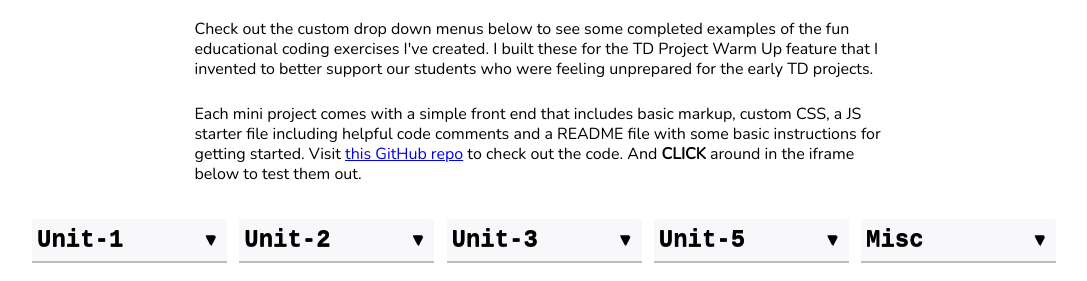
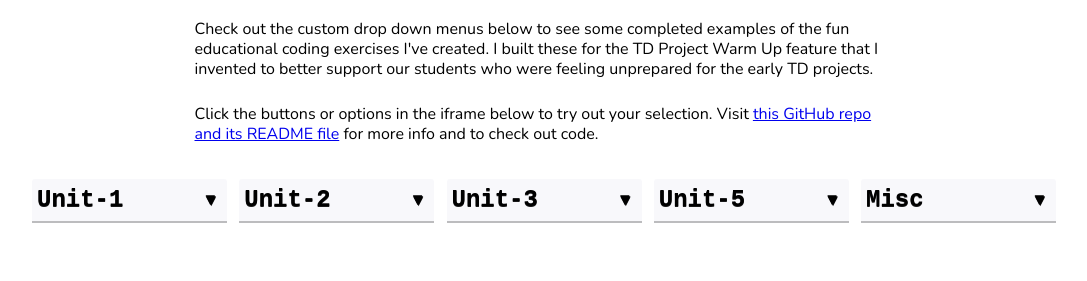
Before and after one commit to gitrobertpm/td-warm-ups, a plain HTML site: page index.html in a window 1280 px wide. Shown: the part 61-342 px from the top of the page, without its empty margins (96-1183 px from the left). Drawn offline with nearby package versions, Linux system fonts and the light colour scheme.

Commit message:
Updated copy and comments

```diff
--- a/index.html
+++ b/index.html
@@ -14,7 +14,7 @@
 
       <p>Check out the custom drop down menus below to see some completed examples of the fun educational coding exercises I've created.  I built these for the TD Project Warm Up feature that I invented to better support our students who were feeling unprepared for the early TD projects.</p>
 
-      <p>Each mini project comes with a simple front end that includes basic markup, custom CSS, a JS starter file including helpful code comments and a README file with some basic instructions for getting started.  Visit <a href="https://github.com/gitrobertpm/td-warm-ups" target="_blank">this GitHub repo</a> to check out the code.  And <b>CLICK</b> around in the iframe below to test them out.</p>
+      <p>Click the buttons or options in the iframe below to try out your selection.  Visit <a href="https://github.com/gitrobertpm/td-warm-ups" target="_blank">this GitHub repo and its README file</a> for more info and to check out code.</p>
 
       <div id="wu-container" class="wu-container"></div>
 
--- a/js/script.js
+++ b/js/script.js
@@ -1,10 +1,16 @@
+/* Script for demoing my project warm ups */
+
+"use strict";
 
 
 const wuContainer = document.querySelector('#wu-container');
 const wuFrame = document.querySelector('#wu-frame');
 
+// Set the iframe width
 wuFrame.width = wuContainer.offsetWidth;
 
+
+// Generate names and file paths for all the warms
 const wuRoot = 'td-wus';
 const wuSubs = ['unit-1', 'unit-2', 'unit-3', 'unit-5', 'misc'];
 const wus = [
@@ -15,8 +21,11 @@ const wus = [
   ['anagram', 'fizz-buzz', 'polygons', 'random-radlibs', 'reversed-vowels', 'whats-on-the-other-side']
 ];
 
+// Remove dashes from names
 const txtStripper = txt => txt.replaceAll('-', ' ');
 
+
+// Create the ULs for the custom drop down
 wus.forEach((wuArr, i) => {
   wuContainer.insertAdjacentHTML('beforeend', `
     <div class="wu-list-container">
@@ -25,6 +34,7 @@ wus.forEach((wuArr, i) => {
     </div>
   `);
 
+  // Create the lis and btns for individual warm ups
   wuArr.forEach((wu, ii) => {
     document.querySelector(`#list-${i}`).insertAdjacentHTML('beforeend', `
       <li class="wu wu-${i}-${ii}">
@@ -35,9 +45,13 @@ wus.forEach((wuArr, i) => {
 });
 
 const wuListContainers = document.querySelectorAll('.wu-list-container');
+
+// Tracker values
 let clicked;
 let wuOpen;
 
+
+// Program drop down menus to open and close accordingly
 wuListContainers.forEach((ul, i) => {
   ul.addEventListener('click', e => {
     wuListContainers.forEach(el => el.style.height = '42px');
@@ -52,21 +66,17 @@ wuListContainers.forEach((ul, i) => {
   });
 });
 
+// More of above
 addEventListener('click', e => {
   if (![...e.target.parentElement.classList].includes('wu-list-container')) {
     wuListContainers.forEach(el => el.style.height = '42px');
+    wuOpen = '';
   }
 });
 
+// Program buttons to update the iframe src value so it will display a new warm up
 document.querySelectorAll('.wu button').forEach(btn => {
   btn.addEventListener('click', e => {
     wuFrame.setAttribute('src', btn.getAttribute('data-src'));
   });
 });
-
-// const flatWus = [].concat(...wus);
-
-// console.log(paths);
-// console.log(flatWus);
-
-console.log('test');
```
Also changed, not shown: 1 other file.
